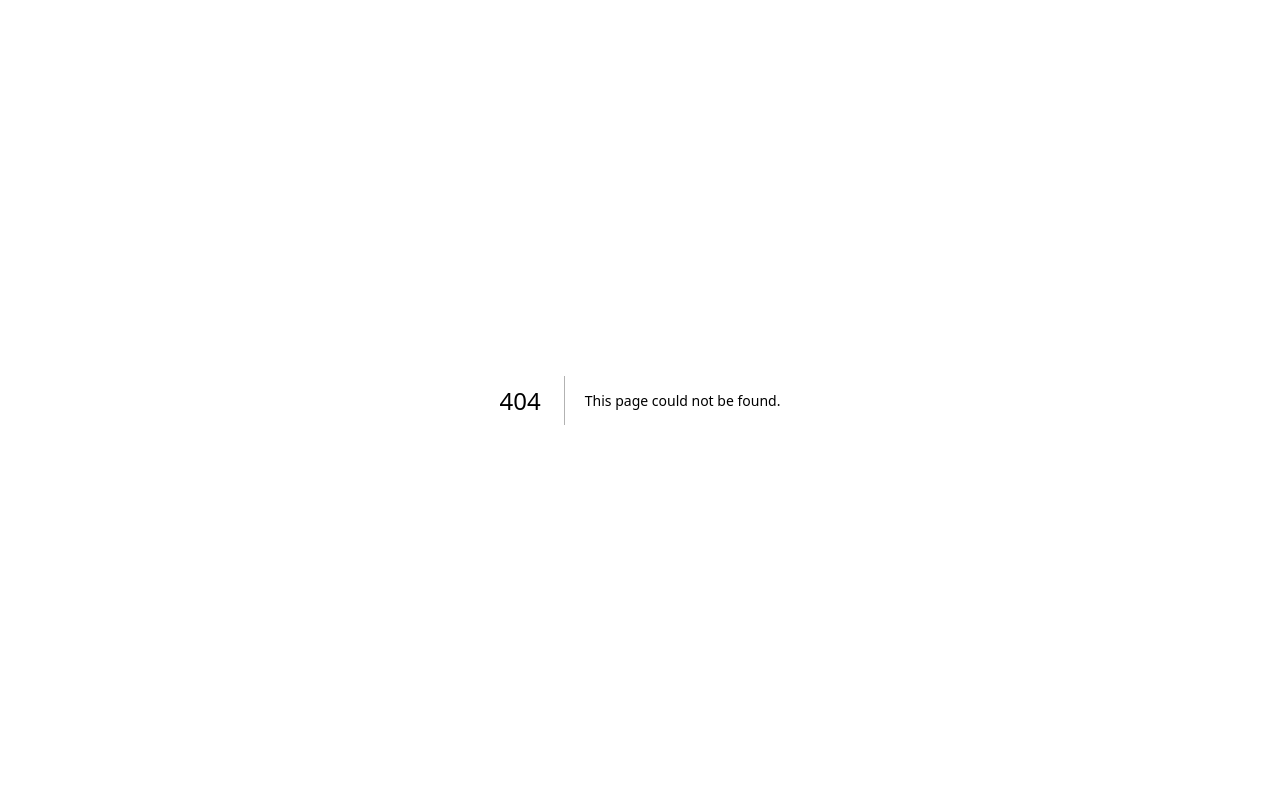
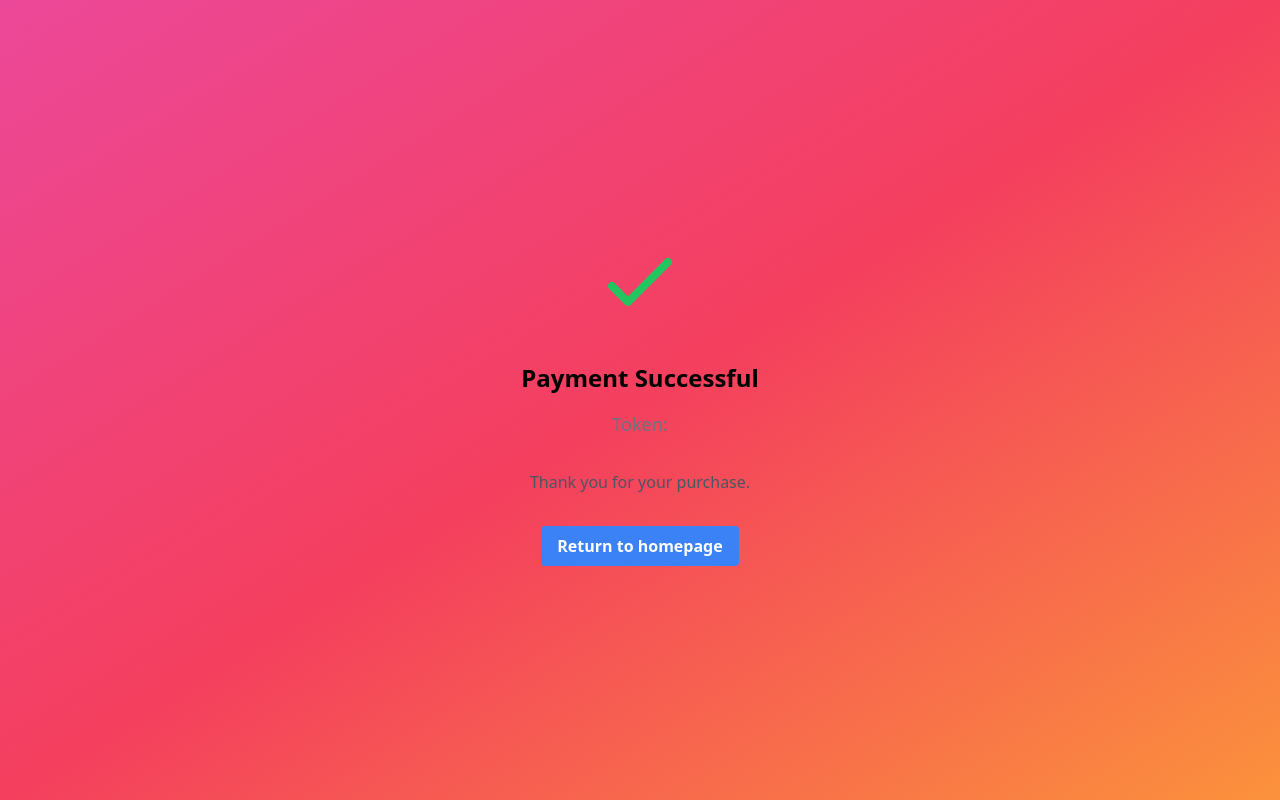
Before and after one commit to vicarb/front-ecom, a Next.js app: page /success in a window 1280 px wide. Before the commit this address had no page. Built offline with nearby package versions, Linux system fonts and the light colour scheme.

Commit message:
updated success, changed userouter to usesearchparams

```diff
--- a/app/checkout/page.tsx
+++ b/app/checkout/page.tsx
@@ -1,7 +1,11 @@
 import React from 'react'
 import Checkout from '@/components/Checkout/Checkout'
+import Navbar from '@/components/Navbar/Navbar'
 export default function CheckoutPage() {
   return (
-    <div><Checkout/></div>
+    <>
+    <Navbar/>
+    <Checkout/>
+    </>
   )
 }
--- /dev/null
+++ b/app/success/page.tsx
@@ -0,0 +1,10 @@
+import React from 'react'
+import Success from '@/components/Success/Success';
+const SuccessPage = ({params}) => {
+  console.log(params);
+
+  return (
+    <div><Success/></div>
+  )
+}
+export default SuccessPage;
--- a/components/Checkout/Checkout.tsx
+++ b/components/Checkout/Checkout.tsx
@@ -21,7 +21,7 @@ const Checkout = () => {
         total: calculateTotal(cart),
         sessionId: Math.floor(Math.random() * 1000000000).toString(),
         buyOrder: Math.floor(Math.random() * 1000000000).toString(),
-        returnUrl: 'https://vicarb.github.io/upgraded-robot/success',
+        returnUrl: 'http://127.0.0.1:3000/success',
       });
       const url = response.data.url;
       const token = response.data.token;
@@ -143,8 +143,8 @@ const Checkout = () => {
         <h2 className="font-bold text-lg mb-2">Order Summary</h2>
         {cart.map((item) => (
           <div key={item.id} className="flex justify-between border-t pt-2 mt-2">
-            <p className="text-gray-800 font-semibold">{item.name} x {item.quantity}</p>
-            <p className="text-gray-800 font-semibold">${item.price}</p>
+            <p className="text-gray-800 font-semibold">{item.product.title} x {item.quantity}</p>
+            <p className="text-gray-800 font-semibold">${item.product.price}</p>
           </div>
         ))}
         <div className="flex justify-between border-t pt-2 mt-2">
--- /dev/null
+++ b/components/Success/Success.tsx
@@ -0,0 +1,44 @@
+'use client'
+import React, { useEffect } from 'react';
+import { useRouter, useSearchParams } from 'next/navigation';
+import axios from 'axios';
+
+const Success = () => {
+  const router = useRouter();
+  const searchParams = useSearchParams();
+  const token_ws = searchParams.get('token_ws');
+  console.log("search params",token_ws);
+
+
+  useEffect(() => {
+    const confirmPayment = async () => {
+      try {
+        const response = await axios.put(`/api/confirm-payment/${token_ws}`);
+        console.log(response.data);
+        // do something with the response data
+      } catch (error) {
+        console.log(error);
+      }
+    };
+
+    if (token_ws) {
+      confirmPayment();
+    }
+  }, [token_ws]);
+
+
+    return (
+      <div className="h-screen flex flex-col justify-center items-center">
+        <svg xmlns="http://www.w3.org/2000/svg" fill="none" viewBox="0 0 24 24" className="w-24 h-24 text-green-500 stroke-current stroke-2">
+          <path strokeLinecap="round" strokeLinejoin="round" strokeWidth="2" d="M5 13l4 4L19 7" />
+        </svg>
+        <h2 className="text-2xl font-bold mt-8 mb-4 text-center">Payment Successful</h2>
+        <p className="text-lg text-gray-500 mb-8">Token: {token_ws}</p>
+        <p className="text-gray-600 mb-8 text-center">Thank you for your purchase.</p>
+        <button className="bg-blue-500 hover:bg-blue-700 text-white font-bold py-2 px-4 rounded" onClick={() => window.location.href = '/'}>Return to homepage</button>
+      </div>
+    );
+  };
+
+
+export default Success;
```
